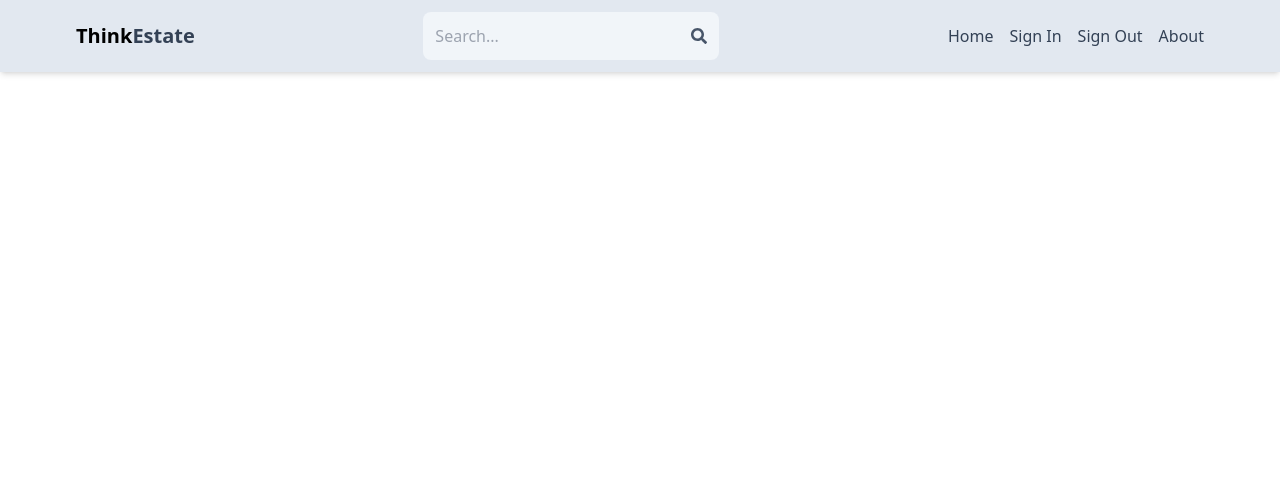
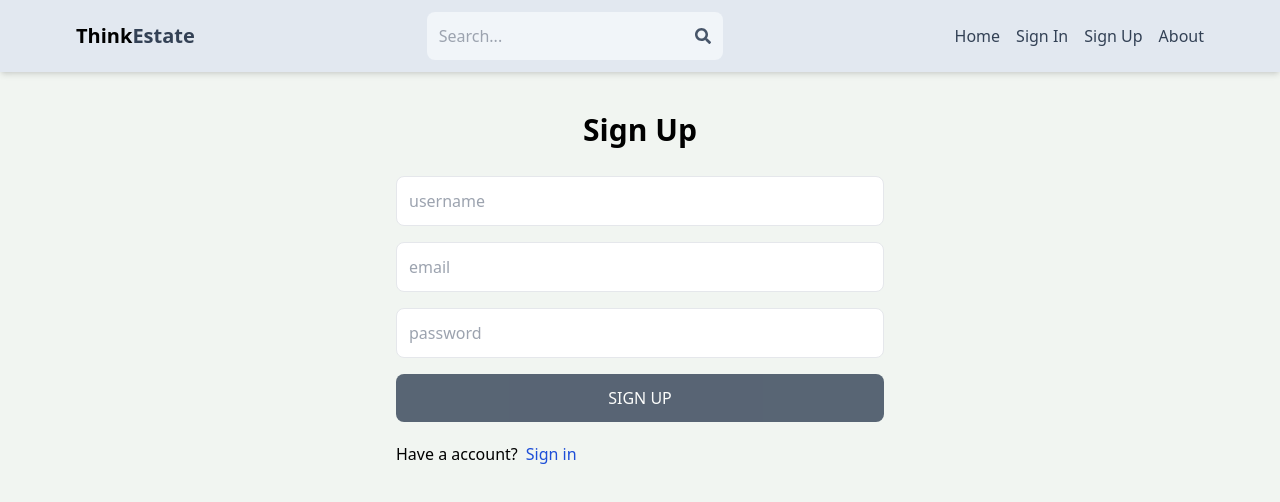
Before and after one commit to AditiVadi/Real_Estate, a React (Vite) app in the folder client/: page /sign-up in a window 1280 px wide. Shown: the top 502 px of the page. Built offline with nearby package versions, Linux system fonts and the light colour scheme.

Commit message:
signin ui

```diff
--- a/client/src/App.jsx
+++ b/client/src/App.jsx
@@ -3,10 +3,11 @@
 import { BrowserRouter, Routes, Route } from 'react-router-dom'
 import Home from './pages/Home'
 import About from './pages/About'
-import Signin from './pages/Signin'
-import Signout from './pages/Signout'
 import Profile from './pages/Profile'
 import Header from './Components/Header'
+import SignIn from './pages/SignIn'
+import SignUp from './pages/SignUp'
+
 function App() {
 
 
@@ -15,9 +16,9 @@
       <Header />
       <Routes>
         <Route path='/' element={<Home />} />
+        <Route path='/sign-in' element={<SignIn />} />
+        <Route path='/sign-up' element={<SignUp />} />
         <Route path='/About' element={<About />} />
-        <Route path='/Sign-In' element={<Signin />} />
-        <Route path='/Sign-Out' element={<Signout />} />
         <Route path='/Profile' element={<Profile />} />
 
       </Routes>
--- a/client/src/Components/Header.jsx
+++ b/client/src/Components/Header.jsx
@@ -18,8 +18,8 @@
                 </form>
                 <ul className='flex gap-4 '>
                     <Link to='/'><li className='hidden sm:inline text-slate-700 hover:underline'>Home</li></Link>
-                    <Link to='/sing-in'><li className=' text-slate-700 hover:underline'>Sign In</li></Link>
-                    <Link to='/sing-out'><li className='hidden sm:inline text-slate-700 hover:underline'>Sign Out</li></Link>
+                    <Link to='/sign-in'><li className=' text-slate-700 hover:underline'>Sign In</li></Link>
+                    <Link to='/sign-up'><li className='hidden sm:inline text-slate-700 hover:underline'>Sign Up</li></Link>
                     <Link to='/About'><li className='hidden sm:inline text-slate-700 hover:underline'>About</li></Link>
                 </ul>
             </div>
--- a/client/src/index.css
+++ b/client/src/index.css
@@ -1,3 +1,7 @@
 @tailwind base;
 @tailwind components;
 @tailwind utilities;
+
+body{
+    background-color: rgb(241,245,241);
+}
--- a/client/src/pages/Home.jsx
+++ b/client/src/pages/Home.jsx
@@ -3,7 +3,7 @@
 function Home() {
   return (
     <div>
-      Home
+     lmghlm
     </div>
   )
 }
--- /dev/null
+++ b/client/src/pages/SignUp.jsx
@@ -0,0 +1,38 @@
+import React from 'react'
+import { Link } from 'react-router-dom'
+export default function SignUp() {
+  return (
+    <div className='p-3 max-w-lg mx-auto'>
+      <h1 className='text-3xl text-center font-semibold my-7'>Sign Up</h1>
+      <from className='flex flex-col gap-4 '>
+        <input
+          type='text'
+          placeholder='username'
+          className='border p-3 rounded-lg'
+          id='username'
+        />
+        <input
+          type='email'
+          placeholder='email'
+          className='border p-3 rounded-lg'
+          id='email'
+        />
+        <input
+          type='password'
+          placeholder='password'
+          className='border p-3 rounded-lg'
+          id='password'
+        />
+        <button disabled
+        className='bg-slate-700 text-white p-3 rounded-lg uppercase hover:opacity-95 disabled:opacity-80'>
+        Sign Up</button>
+      </from>
+      <div className='flex gap-2 mt-5'>
+      <p>Have a account?</p>
+      <Link to={"/sign-in"}>
+      <span className='text-blue-700'>Sign in</span>
+      </Link>
+      </div>
+    </div>
+  )
+}
--- a/client/src/pages/Signin.jsx
+++ b/client/src/pages/Signin.jsx
@@ -1,9 +1,9 @@
 import React from 'react'
 
-export default function Signin() {
+export default function SignIn() {
   return (
     <div>
-
+      hii
     </div>
   )
 }
--- a/client/src/pages/Signout.jsx
+++ /dev/null
@@ -1,9 +0,0 @@
-import React from 'react'
-
-export default function Signout() {
-  return (
-    <div>
-
-    </div>
-  )
-}
```
